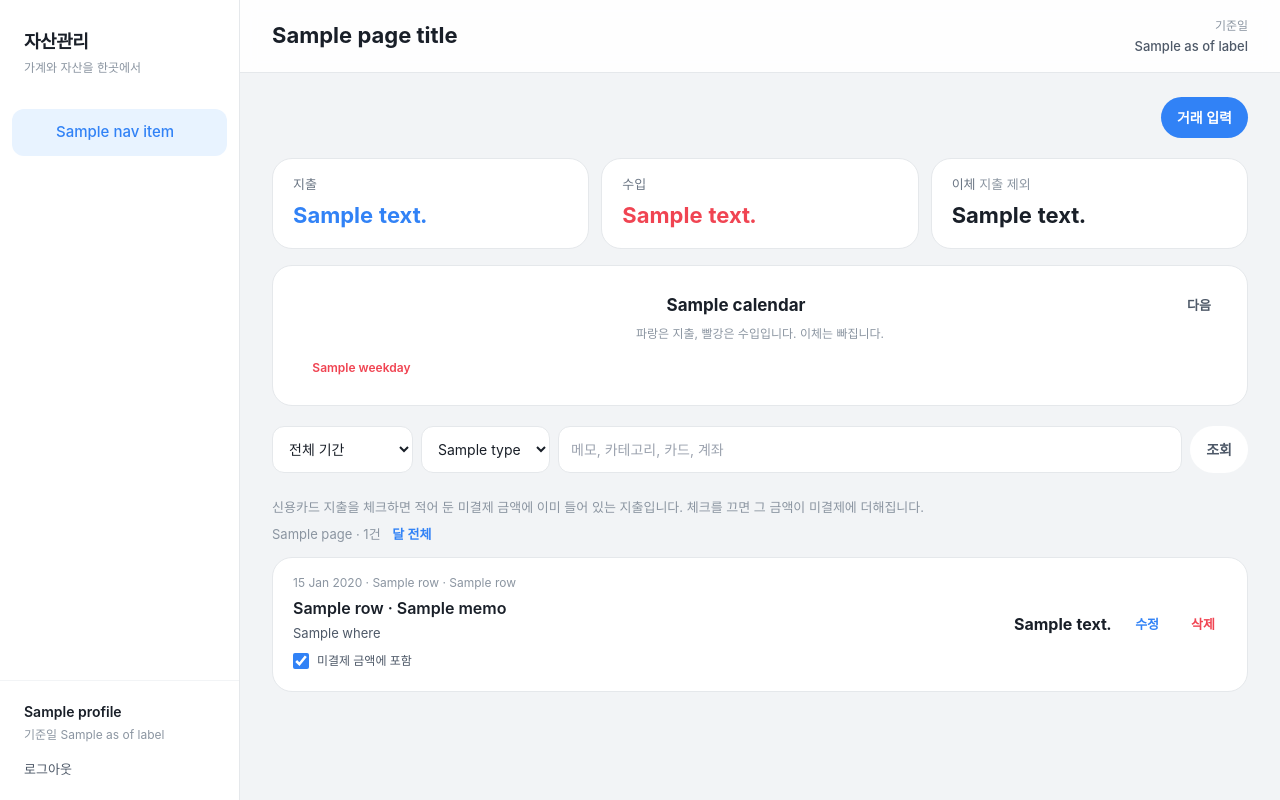
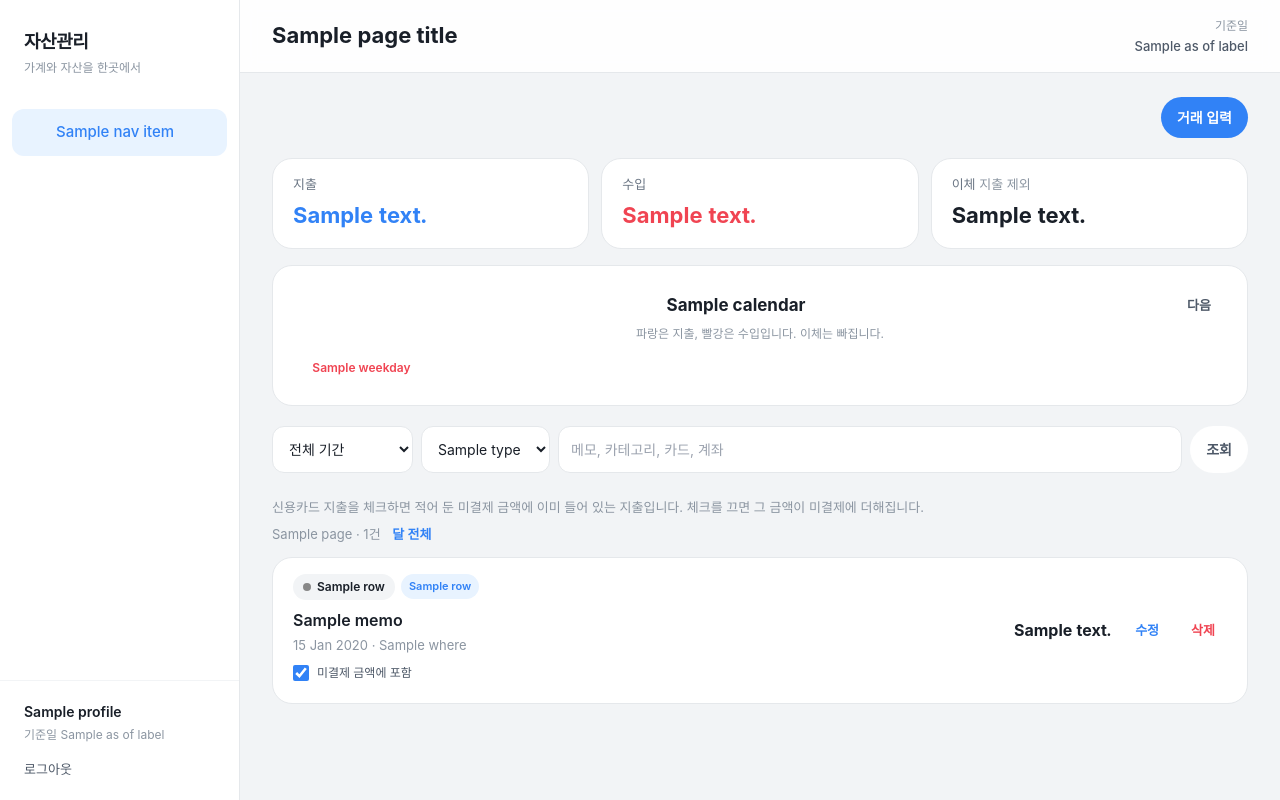
Before and after one commit to junSeockYoon/account-management, a Node project: template src/views/transactions.ejs in a window 1280 px wide. Run offline with Node 20 templates, Linux system fonts and the light colour scheme; the template is opened without the code that fills it: most values are stand-ins (such as "Sample title", 1, 10 or a date in 2020); some libraries are stand-ins or nearby versions; some web fonts are replaced.

Commit message:
Enhance transaction display with category color coding
- Added category color support in the transaction service to dynamically display colors based on category attributes.
- Updated the transactions view to incorporate a visual representation of category colors alongside transaction details, improving user experience and clarity in transaction categorization.

```diff
--- a/src/services/transactionService.js
+++ b/src/services/transactionService.js
@@ -448,6 +448,7 @@ function decorate(tx, index) {
     typeLabel: TYPE_LABELS[tx.type],
     classLabel,
     categoryName: category ? category.name : '기타',
+    categoryColor: category && /^#[0-9A-Fa-f]{6}$/.test(category.color) ? category.color : '#94A3B8',
     where,
     memo: tx.memo,
     amountText: tx.type === 'transfer' ? formatKRW(tx.amount) : formatSignedKRW(signed),
--- a/src/views/transactions.ejs
+++ b/src/views/transactions.ejs
@@ -92,9 +92,20 @@
     <% page.rows.forEach((item) => { %>
       <li class="flex flex-col gap-3 px-5 py-4 sm:flex-row sm:items-center sm:justify-between">
         <div class="min-w-0">
-          <p class="text-[12px] text-[#8B95A1]"><%= item.dateText %> · <%= item.typeLabel %><% if (item.classLabel) { %> · <%= item.classLabel %><% } %></p>
-          <p class="mt-1 truncate font-semibold"><%= item.categoryName %><% if (item.memo) { %> · <%= item.memo %><% } %></p>
-          <p class="mt-1 truncate text-[13px] text-[#4E5968]"><%= item.where %></p>
+          <div class="flex flex-wrap items-center gap-1.5">
+            <span class="inline-flex items-center gap-1.5 rounded-full bg-[#F2F4F6] px-2.5 py-1 text-[12px] font-semibold text-[#191F28]">
+              <span class="h-2 w-2 rounded-full" style="background: <%= item.categoryColor %>"></span>
+              <%= item.categoryName %>
+            </span>
+            <% if (item.type !== 'expense') { %>
+              <span class="rounded-full px-2 py-1 text-[11px] font-semibold <%= item.type === 'income' ? 'bg-[#FFF1F1] text-[#F04452]' : 'bg-[#E8F3FF] text-[#3182F6]' %>"><%= item.typeLabel %></span>
+            <% } %>
+            <% if (item.classLabel === '고정비') { %>
+              <span class="rounded-full bg-[#F2F4F6] px-2 py-1 text-[11px] font-semibold text-[#4E5968]">고정비</span>
+            <% } %>
+          </div>
+          <p class="mt-2 truncate font-semibold"><%= item.memo || item.where %></p>
+          <p class="mt-1 truncate text-[13px] text-[#8B95A1]"><%= item.dateText %><% if (item.memo) { %> · <%= item.where %><% } %></p>
           <% if (item.statement) { %>
             <form method="post" action="/transactions/<%= item.id %>/statement" class="mt-2">
               <input type="hidden" name="month" value="<%= page.month %>">
```
